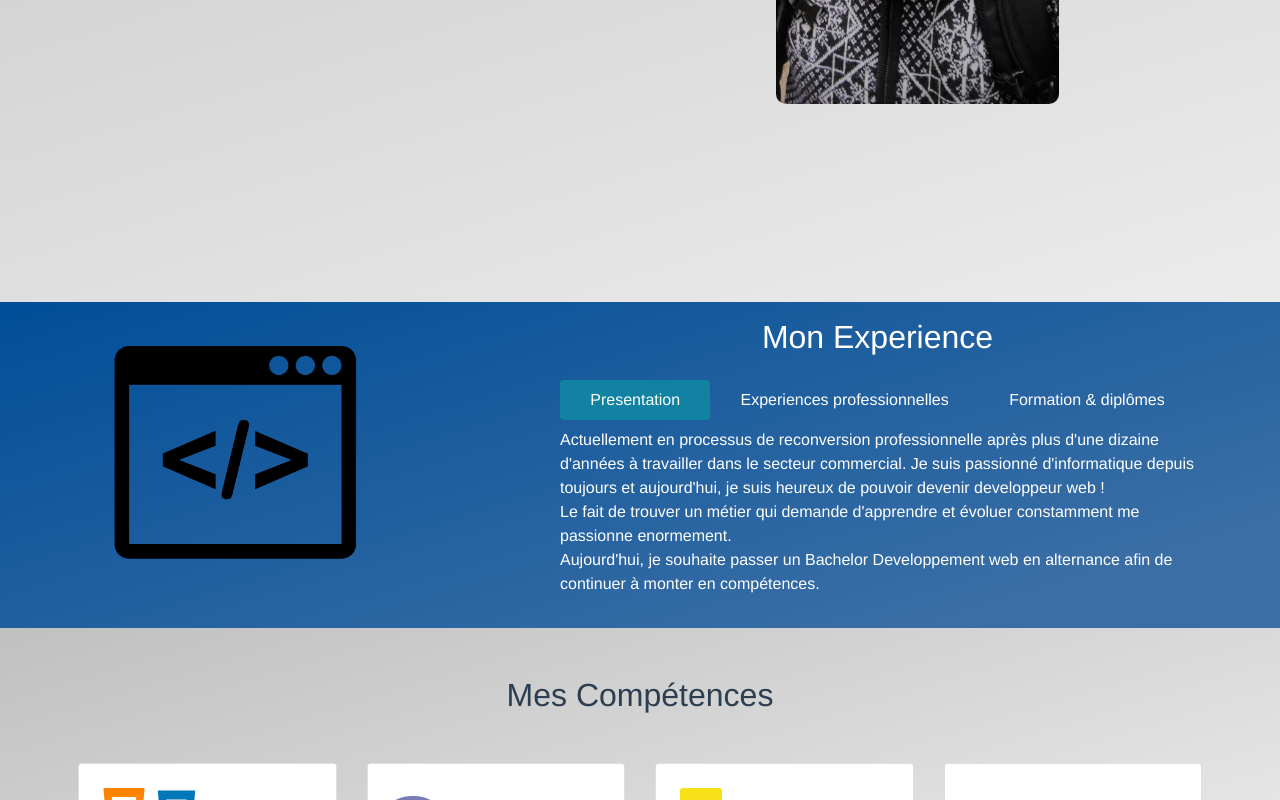
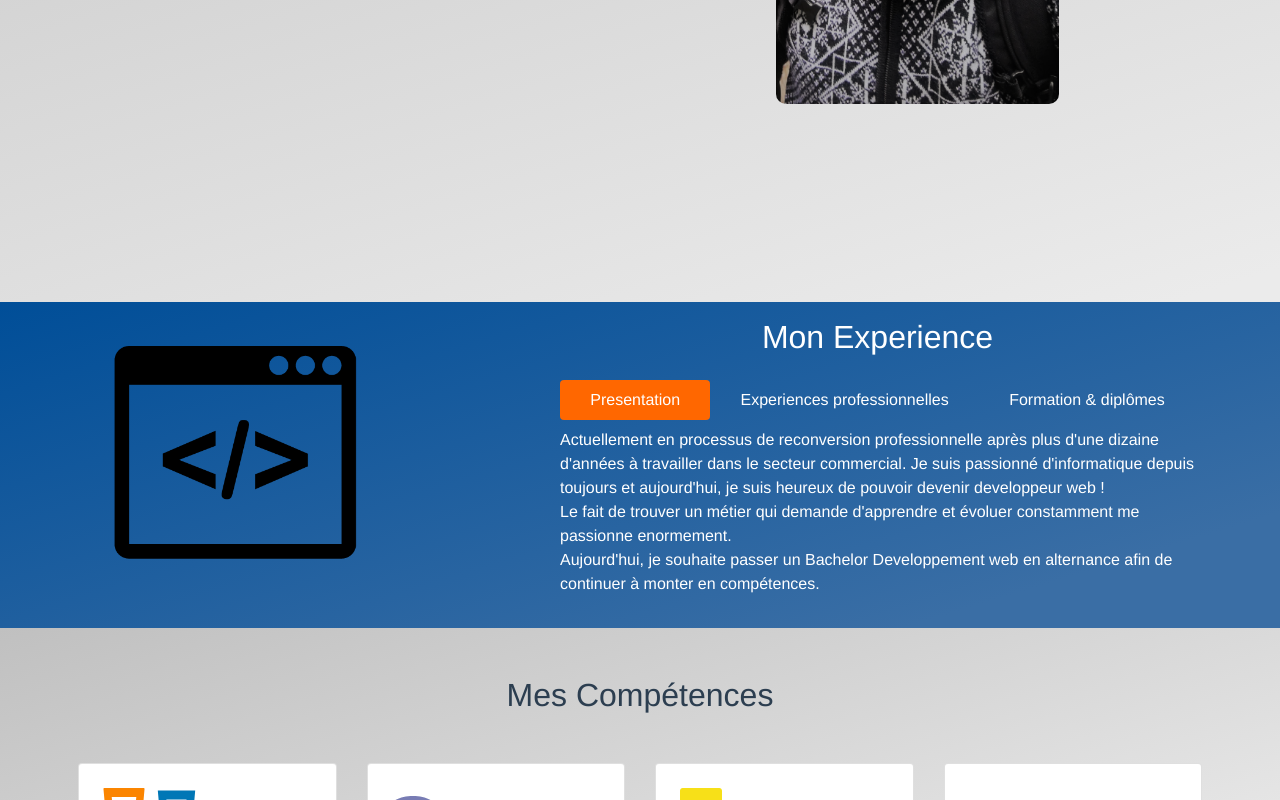
Before and after one commit to judev34/portefolio-vuejs, a Vue app: page / in a window 1280 px wide. In both pictures the pointer is over the item "Presentation". Shown: the part 650-1450 px from the top of the page. Built offline with nearby package versions, Linux system fonts and the light colour scheme.

Commit message:
couleurs + nav

```diff
--- a/src/components/layout/TheFooter.vue
+++ b/src/components/layout/TheFooter.vue
@@ -5,6 +5,7 @@
                 <h3>Plan du site</h3>
                 <b-navbar-nav>
                     <b-nav-item to="/" exact exact-active-class="active">Accueil</b-nav-item>
+                    <b-nav-item to="/portefolio" exact exact-active-class="active">PorteFolio</b-nav-item>
                     <b-nav-item to="/contact" exact exact-active-class="active">Contact</b-nav-item>
                 </b-navbar-nav>
             </div>
--- a/src/views/Home.vue
+++ b/src/views/Home.vue
@@ -237,7 +237,7 @@ export default {
 }
 .btn-onglet:hover {
   color: white;
-  background-color: #1282A2;
+  background-color: #FF6700;
 }
 /* .btn-onglet:active {
   background-color: #1282A2;
```
